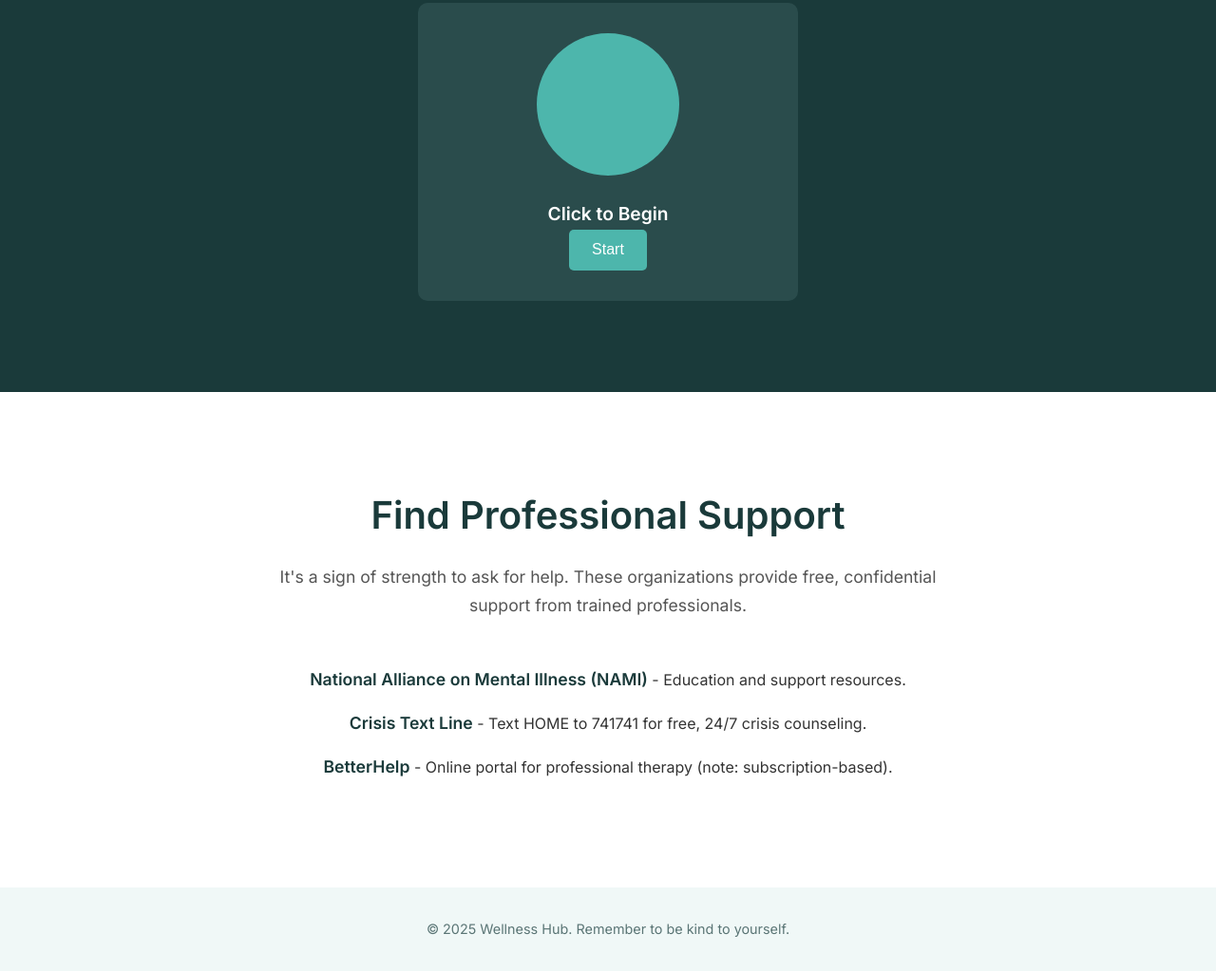
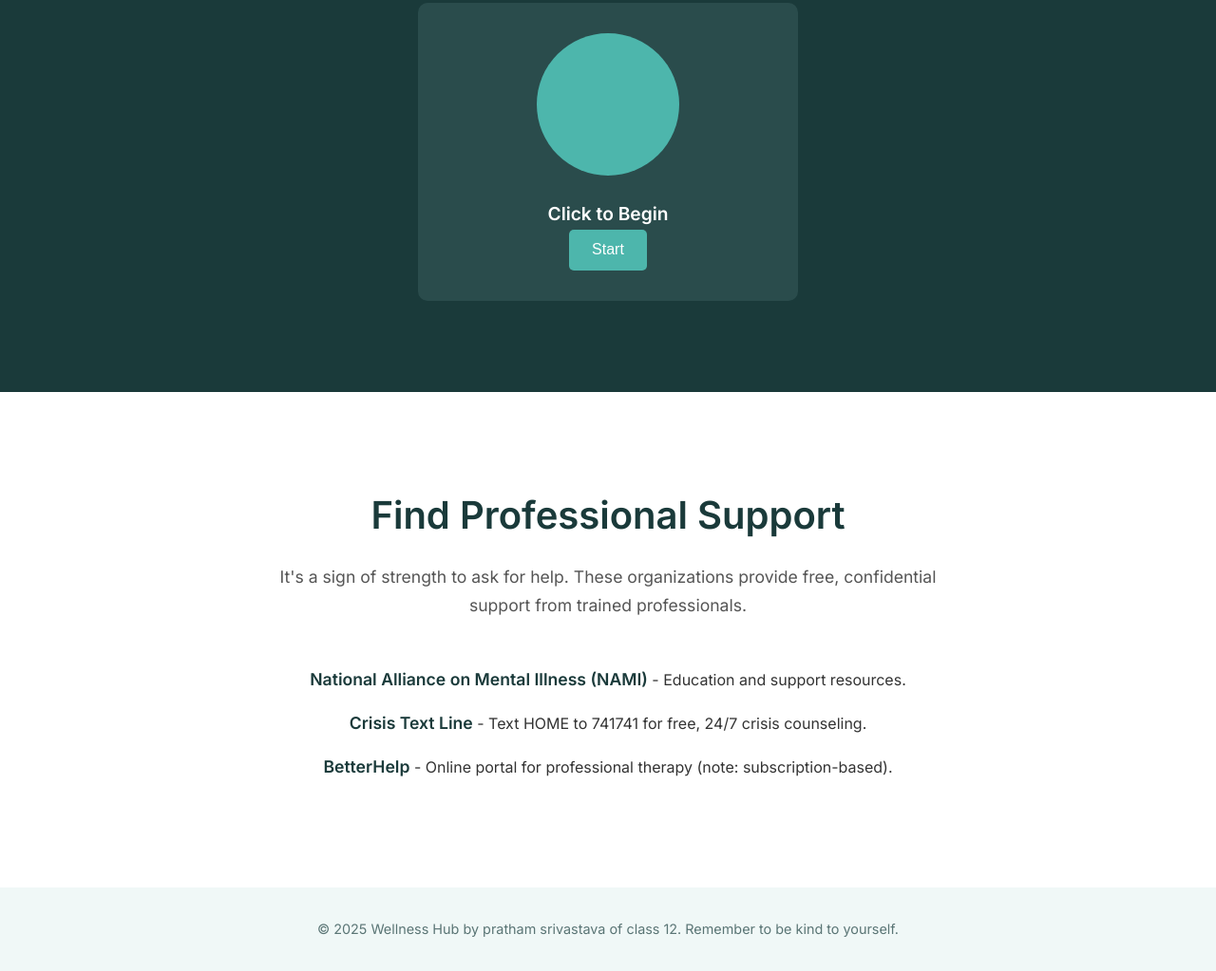
Before and after one commit to spygamer034-spec/chatbot-test, a plain HTML site: page index.html in a window 1280 px wide. Shown: the part 2473-3496 px from the top of the page at 95% size. Drawn offline with Linux system fonts and the light colour scheme.

Commit message:
Update index.html

```diff
--- a/index.html
+++ b/index.html
@@ -109,7 +109,7 @@
 
     <footer class="main-footer">
         <div class="container">
-            <p>&copy; 2025 Wellness Hub. Remember to be kind to yourself.</p>
+            <p>&copy; 2025 Wellness Hub by pratham srivastava of class 12. Remember to be kind to yourself.</p>
         </div>
     </footer>
 
```
